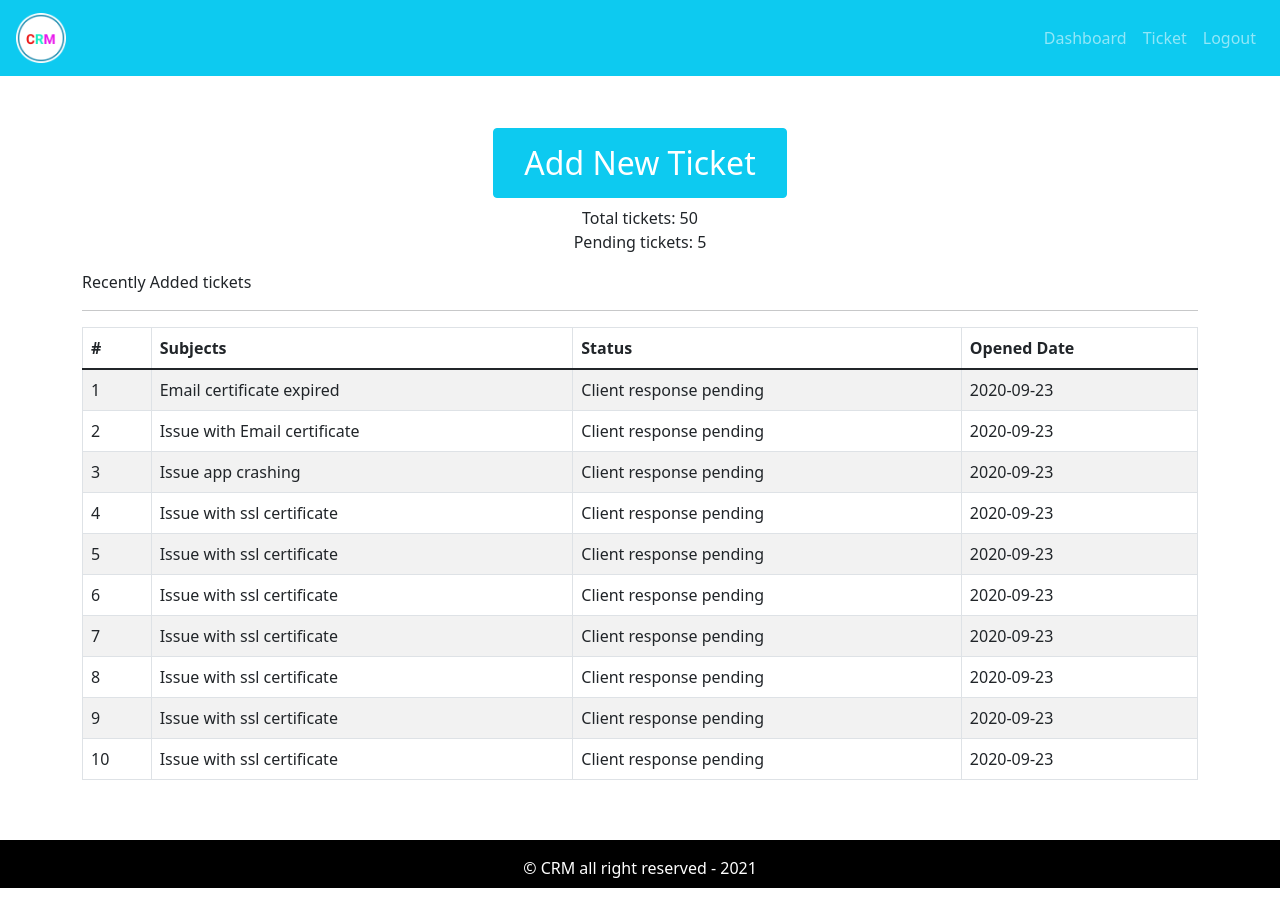
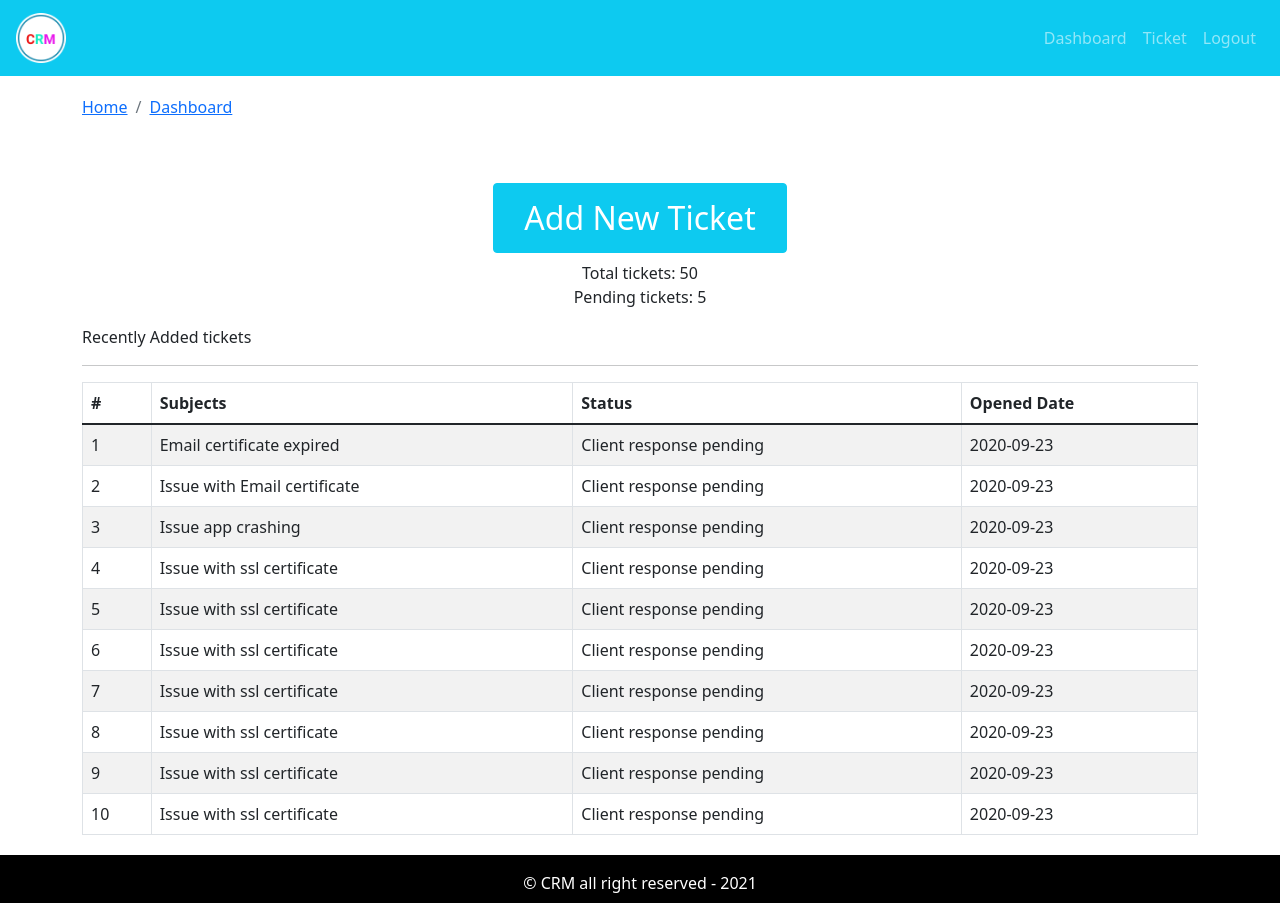
Before and after one commit to Hadit1993/crm-frontend, a React (Create React App) app: page / in a window 1280 px wide. Built offline with nearby package versions, Linux system fonts and the light colour scheme.

Commit message:
breadcrumb added

```diff
--- /dev/null
+++ b/src/components/breadcrumb/BreadCrumb.comp.tsx
@@ -0,0 +1,14 @@
+import { Breadcrumb } from "react-bootstrap";
+
+const BreadCrumbComponent = (props: { currentPage: string }) => {
+  return (
+    <Breadcrumb style={{ textDecoration: "none" }}>
+      <Breadcrumb.Item href="/">Home</Breadcrumb.Item>
+      <Breadcrumb.Item style={{ textDecoration: "none" }} href="/">
+        {props.currentPage}
+      </Breadcrumb.Item>
+    </Breadcrumb>
+  );
+};
+
+export default BreadCrumbComponent;
--- a/src/layout/DefaultLayout.tsx
+++ b/src/layout/DefaultLayout.tsx
@@ -7,7 +7,9 @@ const DefaultLayout: React.FC = (props) => {
       <header className="header">
         <Header />
       </header>
-      <main className="main">{props.children}</main>
+      <main style={{ marginTop: 15 }} className="main">
+        {props.children}
+      </main>
 
       <footer className="footer">
         <Footer />
--- a/src/pages/dashboard/Dashboard.page.tsx
+++ b/src/pages/dashboard/Dashboard.page.tsx
@@ -2,10 +2,16 @@ import { Container, Row, Col, Button } from "react-bootstrap";
 import TicketTable from "../../components/ticketTable/TicketTable.comp";
 import tickets from "../../assets/data/dummy.ticket.json";
 import Ticket from "../../models/Ticket";
+import BreadCrumbComponent from "../../components/breadcrumb/BreadCrumb.comp";
 
 const Dashboard = () => {
   return (
     <Container>
+      <Row>
+        <Col>
+          <BreadCrumbComponent currentPage="Dashboard" />
+        </Col>
+      </Row>
       <Row>
         <Col className="text-center mt-5 mb-2">
           <Button
```
